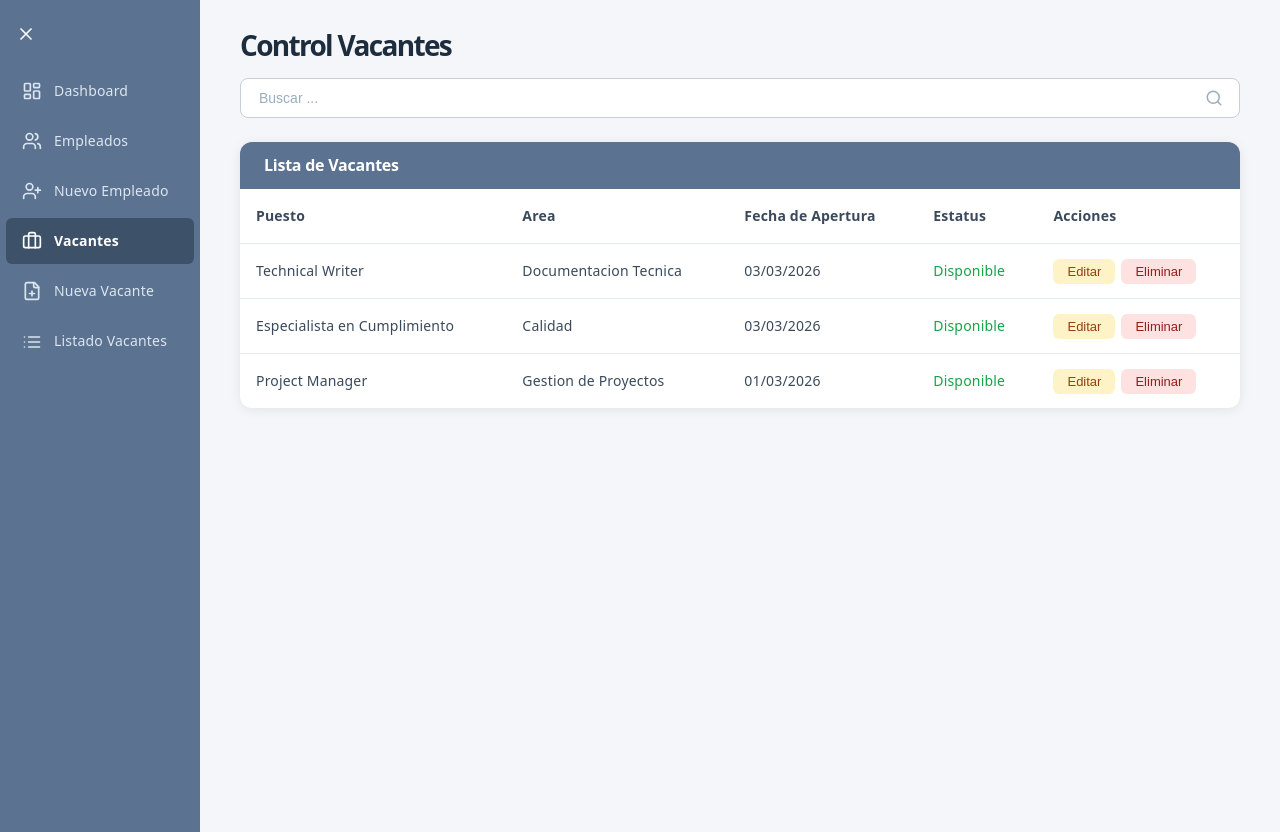
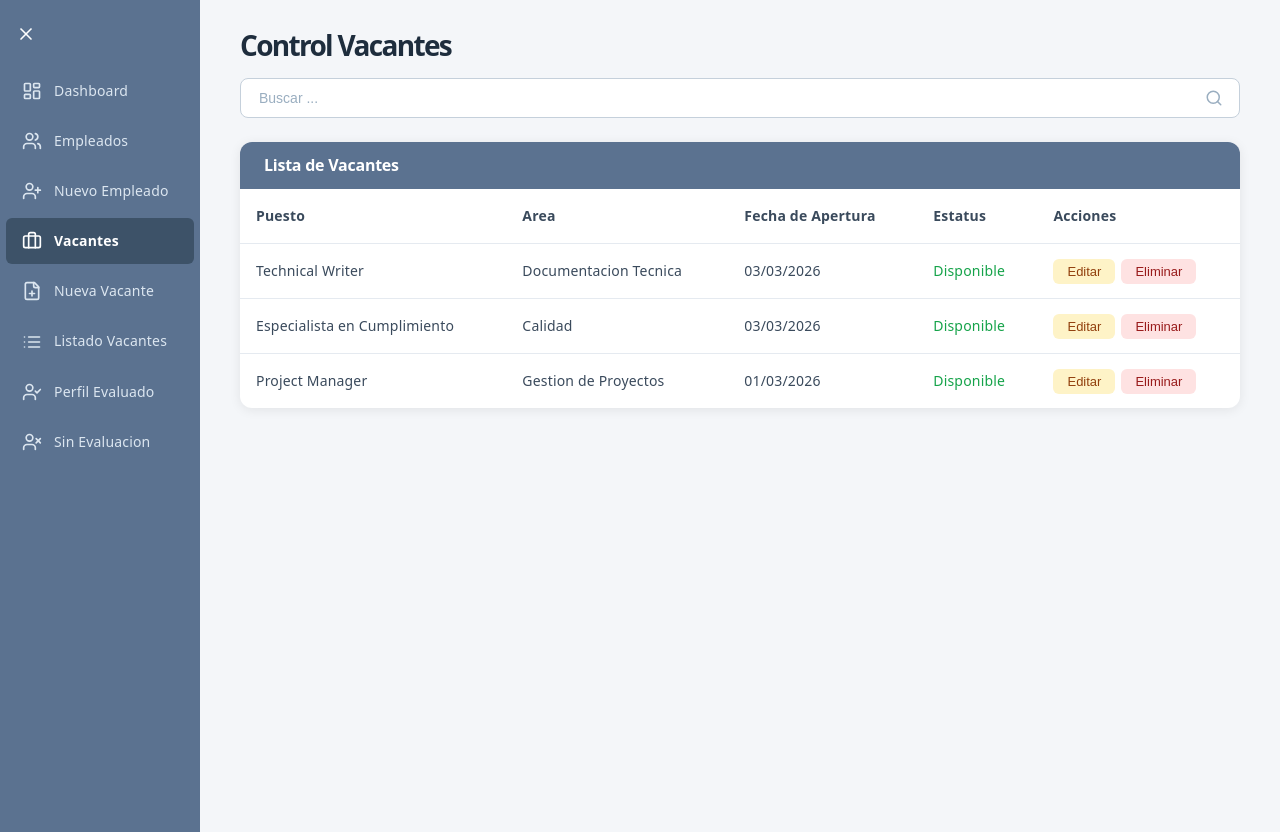
Before and after one commit to gerardoChacon/app-seleccion-altosMandos, a React app in the folder frontend/: page /vacantes in a window 1280 px wide. Built offline with nearby package versions, Linux system fonts and the light colour scheme; the HTML template or start-up script is replaced by a standard one.

Commit message:
frontend/sidebar

```diff
--- a/frontend/src/components/Sidebar.jsx
+++ b/frontend/src/components/Sidebar.jsx
@@ -9,6 +9,8 @@ import {
   UserPlus,
   FilePlus,
   List,
+  UserCheck,
+  UserX,
 } from "lucide-react";
 import styles from "./Sidebar.module.css";
 
@@ -18,7 +20,9 @@ const navItems = [
   { icon: UserPlus,        label: "Nuevo Empleado", to: "/empleados/nuevo" },
   { icon: Briefcase,       label: "Vacantes",          to: "/vacantes" },
   { icon: FilePlus,        label: "Nueva Vacante",     to: "/vacantes/nueva" },
-  { icon: List,            label: "Listado Vacantes",  to: "/vacantes/listado" },
+  { icon: List,            label: "Listado Vacantes",   to: "/vacantes/listado" },
+  { icon: UserCheck,       label: "Perfil Evaluado",    to: "/perfil-evaluado" },
+  { icon: UserX,           label: "Sin Evaluacion",     to: "/perfil-sin-evaluacion" },
 ];
 
 export default function Sidebar() {
```
